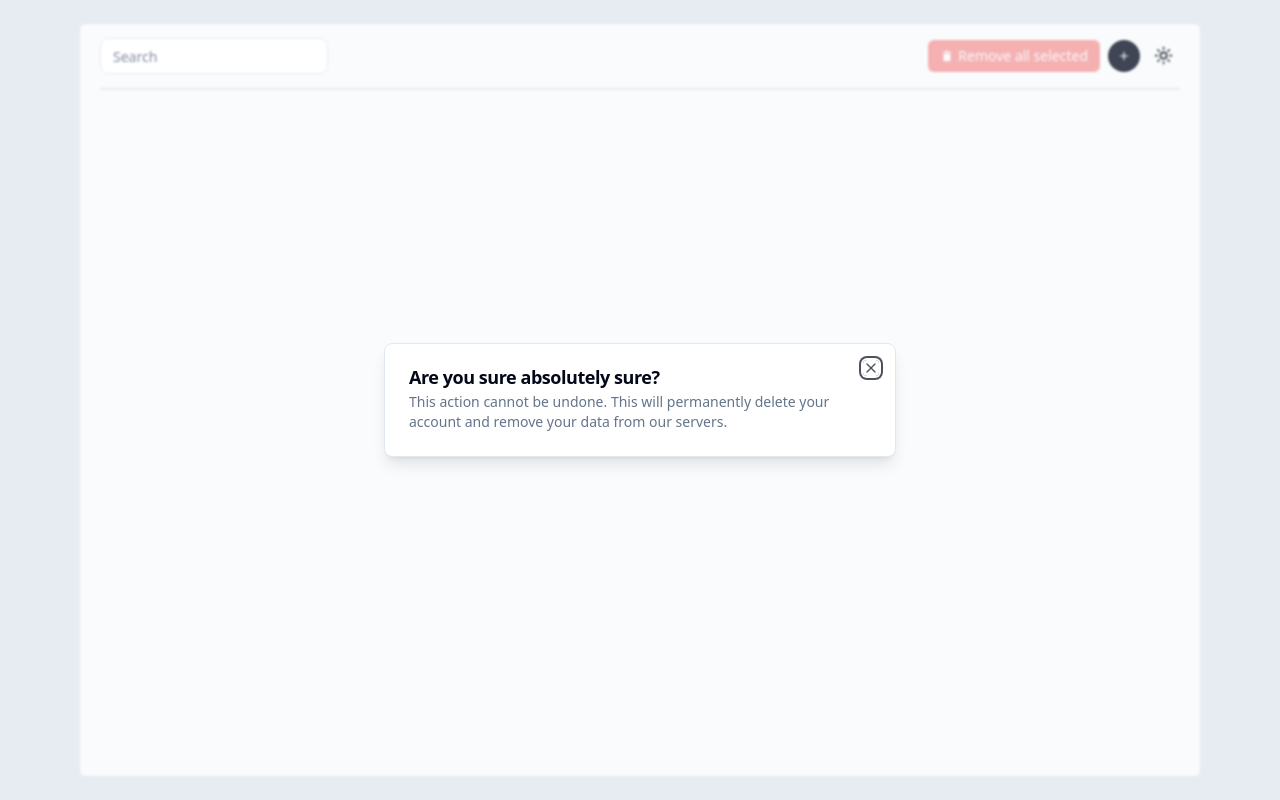
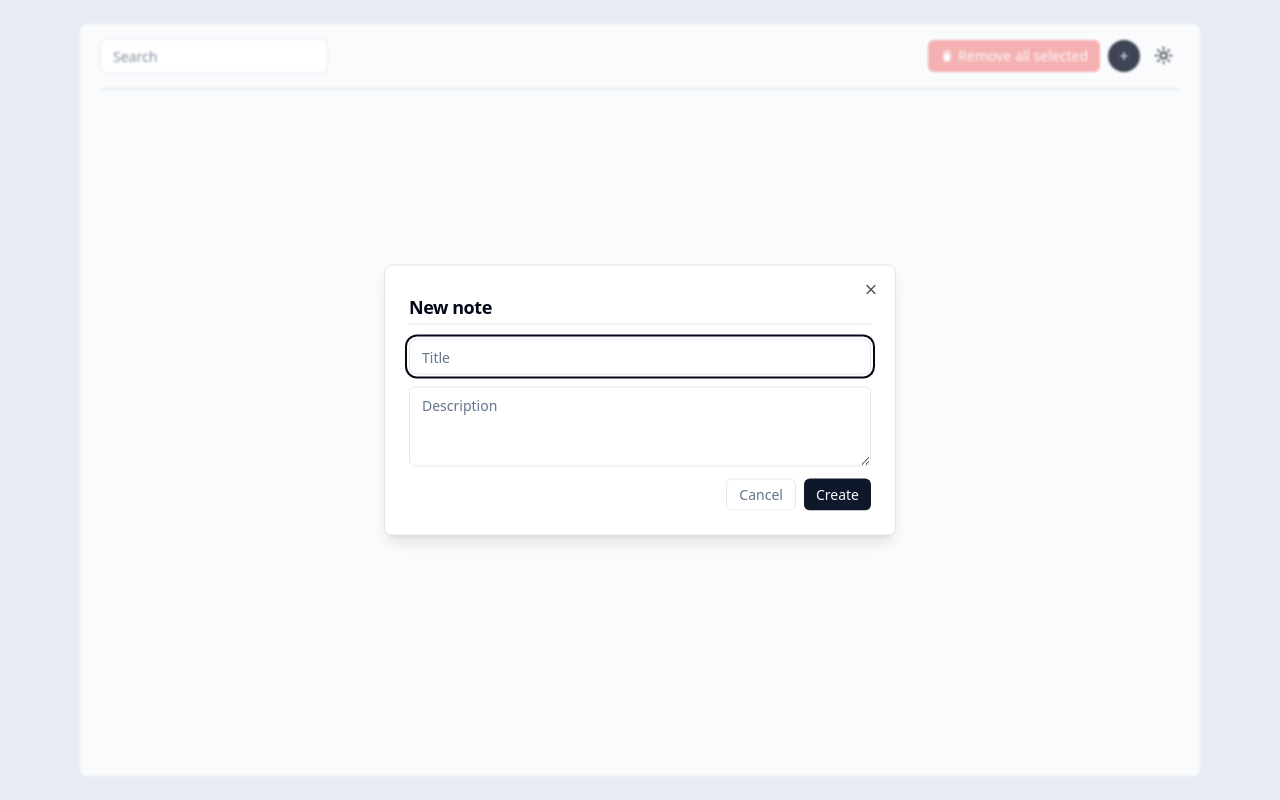
Before and after one commit to GilbertoFreitasJunior997/notes-app, a React (Vite) app: page / in a window 1280 px wide. Both pictures are taken after a click on the button 1124 px from the left and 56 px from the top of the page. Built offline with nearby package versions, Linux system fonts and the light colour scheme.

Commit message:
added note creation

```diff
--- /dev/null
+++ b/src/components/modal-create-note.tsx
@@ -0,0 +1,69 @@
+import {
+  Dialog,
+  DialogContent,
+  DialogDescription,
+  DialogHeader,
+  DialogTitle,
+  DialogTrigger,
+} from "@/components/ui/dialog";
+import { useRef, useState } from "react";
+
+import { Button } from "./ui/button";
+import { Input } from "./ui/input";
+import { MdAdd } from "react-icons/md";
+import { Textarea } from "./ui/textarea";
+import { useNotes } from "@/store";
+import { useSelector } from "@/store/use-selector";
+
+export const ModalCreateNote = () => {
+  const { add } = useNotes(useSelector("add"));
+
+  const titleRef = useRef<HTMLInputElement>(null);
+  const descriptionRef = useRef<HTMLTextAreaElement>(null);
+
+  const [isOpen, setIsOpen] = useState(false);
+
+  const handleSubmit = (e: React.FormEvent<HTMLFormElement>) => {
+    e.preventDefault();
+
+    const title = titleRef.current?.value;
+    const description = descriptionRef.current?.value;
+
+    if (!title) {
+      return;
+    }
+
+    add({
+      title,
+      description,
+    });
+
+    setIsOpen(false);
+  };
+
+  return (
+    <Dialog open={isOpen} onOpenChange={setIsOpen}>
+      <DialogTrigger asChild>
+        <Button size="icon">
+          <MdAdd />
+        </Button>
+      </DialogTrigger>
+      <DialogContent>
+        <DialogHeader>
+          <DialogTitle>New note</DialogTitle>
+          <DialogDescription>
+            <form className="flex flex-col gap-3 pt-2" onSubmit={handleSubmit}>
+              <Input type="text" ref={titleRef} placeholder="Title" />
+              <Textarea ref={descriptionRef} placeholder="Description" />
+
+              <div className="flex justify-end items-center gap-2">
+                <Button variant="outline">Cancel</Button>
+                <Button>Create</Button>
+              </div>
+            </form>
+          </DialogDescription>
+        </DialogHeader>
+      </DialogContent>
+    </Dialog>
+  );
+};
--- a/src/components/ui/dialog.tsx
+++ b/src/components/ui/dialog.tsx
@@ -1,16 +1,16 @@
-import * as DialogPrimitive from "@radix-ui/react-dialog"
-import * as React from "react"
+import * as DialogPrimitive from "@radix-ui/react-dialog";
+import * as React from "react";
 
-import { X } from "lucide-react"
-import { cn } from "@/lib/utils"
+import { X } from "lucide-react";
+import { cn } from "@/lib/utils";
 
-const Dialog = DialogPrimitive.Root
+const Dialog = DialogPrimitive.Root;
 
-const DialogTrigger = DialogPrimitive.Trigger
+const DialogTrigger = DialogPrimitive.Trigger;
 
-const DialogPortal = DialogPrimitive.Portal
+const DialogPortal = DialogPrimitive.Portal;
 
-const DialogClose = DialogPrimitive.Close
+const DialogClose = DialogPrimitive.Close;
 
 const DialogOverlay = React.forwardRef<
   React.ElementRef<typeof DialogPrimitive.Overlay>,
@@ -24,8 +24,8 @@ const DialogOverlay = React.forwardRef<
     )}
     {...props}
   />
-))
-DialogOverlay.displayName = DialogPrimitive.Overlay.displayName
+));
+DialogOverlay.displayName = DialogPrimitive.Overlay.displayName;
 
 const DialogContent = React.forwardRef<
   React.ElementRef<typeof DialogPrimitive.Content>,
@@ -48,8 +48,8 @@ const DialogContent = React.forwardRef<
       </DialogPrimitive.Close>
     </DialogPrimitive.Content>
   </DialogPortal>
-))
-DialogContent.displayName = DialogPrimitive.Content.displayName
+));
+DialogContent.displayName = DialogPrimitive.Content.displayName;
 
 const DialogHeader = ({
   className,
@@ -62,8 +62,8 @@ const DialogHeader = ({
     )}
     {...props}
   />
-)
-DialogHeader.displayName = "DialogHeader"
+);
+DialogHeader.displayName = "DialogHeader";
 
 const DialogFooter = ({
   className,
@@ -76,8 +76,8 @@ const DialogFooter = ({
     )}
     {...props}
   />
-)
-DialogFooter.displayName = "DialogFooter"
+);
+DialogFooter.displayName = "DialogFooter";
 
 const DialogTitle = React.forwardRef<
   React.ElementRef<typeof DialogPrimitive.Title>,
@@ -86,13 +86,13 @@ const DialogTitle = React.forwardRef<
   <DialogPrimitive.Title
     ref={ref}
     className={cn(
-      "text-lg font-semibold leading-none tracking-tight",
+      "text-lg font-semibold leading-none tracking-tight py-2 border-b dark:border-b-slate-800 border-b-slate-200",
       className
     )}
     {...props}
   />
-))
-DialogTitle.displayName = DialogPrimitive.Title.displayName
+));
+DialogTitle.displayName = DialogPrimitive.Title.displayName;
 
 const DialogDescription = React.forwardRef<
   React.ElementRef<typeof DialogPrimitive.Description>,
@@ -103,8 +103,8 @@ const DialogDescription = React.forwardRef<
     className={cn("text-sm text-muted-foreground", className)}
     {...props}
   />
-))
-DialogDescription.displayName = DialogPrimitive.Description.displayName
+));
+DialogDescription.displayName = DialogPrimitive.Description.displayName;
 
 export {
   Dialog,
@@ -117,4 +117,4 @@ export {
   DialogFooter,
   DialogTitle,
   DialogDescription,
-}
+};
--- /dev/null
+++ b/src/components/ui/textarea.tsx
@@ -0,0 +1,24 @@
+import * as React from "react"
+
+import { cn } from "@/lib/utils"
+
+export interface TextareaProps
+  extends React.TextareaHTMLAttributes<HTMLTextAreaElement> {}
+
+const Textarea = React.forwardRef<HTMLTextAreaElement, TextareaProps>(
+  ({ className, ...props }, ref) => {
+    return (
+      <textarea
+        className={cn(
+          "flex min-h-[80px] w-full rounded-md border border-input bg-background px-3 py-2 text-sm ring-offset-background placeholder:text-muted-foreground focus-visible:outline-none focus-visible:ring-2 focus-visible:ring-ring focus-visible:ring-offset-2 disabled:cursor-not-allowed disabled:opacity-50",
+          className
+        )}
+        ref={ref}
+        {...props}
+      />
+    )
+  }
+)
+Textarea.displayName = "Textarea"
+
+export { Textarea }
--- a/src/layout/topbar.tsx
+++ b/src/layout/topbar.tsx
@@ -1,16 +1,7 @@
-import {
-  Dialog,
-  DialogContent,
-  DialogDescription,
-  DialogHeader,
-  DialogTitle,
-  DialogTrigger,
-} from "@/components/ui/dialog";
-
 import { Button } from "@/components/ui/button";
 import { Input } from "@/components/ui/input";
 import { IoMdTrash } from "react-icons/io";
-import { MdAdd } from "react-icons/md";
+import { ModalCreateNote } from "@/components/modal-create-note";
 import { ThemeToggle } from "@/components/theme-toggle";
 import { useNotes } from "@/store";
 import { useSelector } from "@/store/use-selector";
@@ -38,24 +29,7 @@ export const Topbar = () => {
           <IoMdTrash />
           <span className="pl-1">Remove all selected</span>
         </Button>
-
-        <Dialog>
-          <DialogTrigger asChild>
-            <Button size="icon">
-              <MdAdd />
-            </Button>
-          </DialogTrigger>
-          <DialogContent>
-            <DialogHeader>
-              <DialogTitle>Are you sure absolutely sure?</DialogTitle>
-              <DialogDescription>
-                This action cannot be undone. This will permanently delete your
-                account and remove your data from our servers.
-              </DialogDescription>
-            </DialogHeader>
-          </DialogContent>
-        </Dialog>
-
+        <ModalCreateNote />
         <ThemeToggle />
       </div>
     </section>
--- a/src/store/types.ts
+++ b/src/store/types.ts
@@ -1,7 +1,7 @@
 export type Note = {
   id: number;
   title: string;
-  description: string;
+  description?: string;
 };
 
 export type NewNote = Omit<Note, "id">;
```
